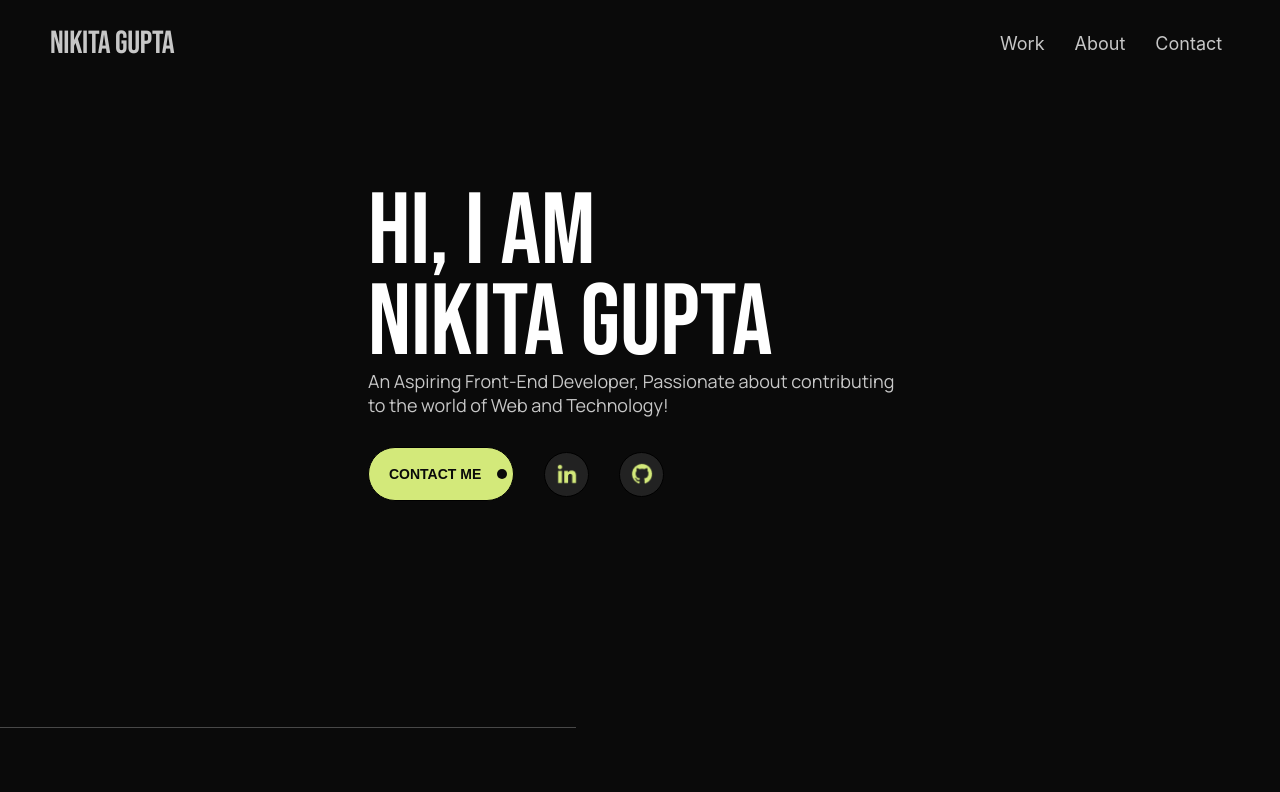
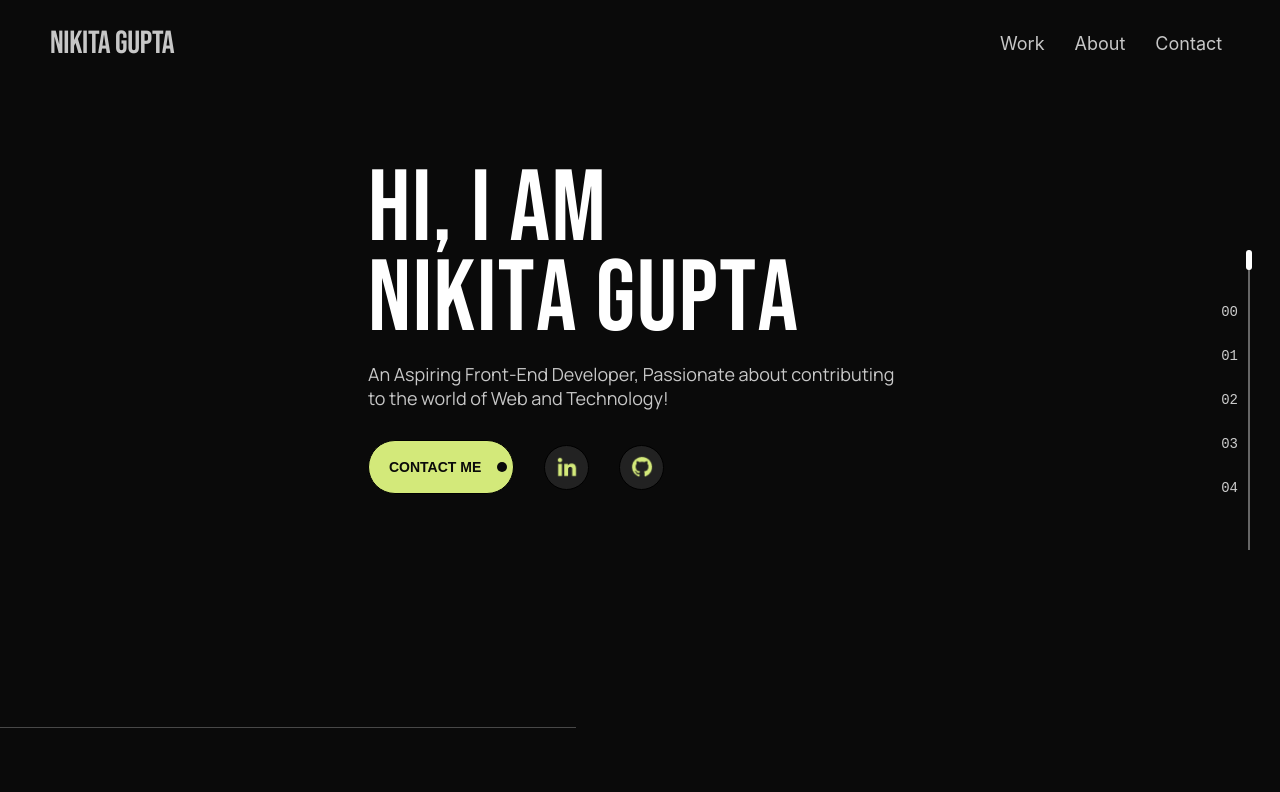
Before and after one commit to Nikita-Gupta23/Portfolio, a Next.js app: page / in a window 1280 px wide. Shown: the top 792 px of the page. Built offline with nearby package versions, Linux system fonts and the light colour scheme.

Commit message:
scroller and hover

```diff
--- a/src/app/page.tsx
+++ b/src/app/page.tsx
@@ -5,10 +5,11 @@ import Hero from "@/components/her-section/page";
 import Project from "@/components/project-section/page";
 import Head from "next/head";
 import Image from "next/image";
-
+import Scroller from "@/components/scroller/scroller"
 export default function Home() {
   return (
     <>
+      <Scroller></Scroller>
       <Head>
         <link rel="icon" href='/favicon.ico' />
       </Head>
--- a/src/components/about-me/page.tsx
+++ b/src/components/about-me/page.tsx
@@ -1,11 +1,12 @@
 import Link from "next/link";
+import HoverEffect from "../hoverEffect/HoverEffect";
 
 
 export default function About() {
     return (
         <>
-            <div className="about-container">
-                <div className="about-title">ABOUT ME</div>
+            <div className="about-container" id="about">
+                <div className="about-title"><HoverEffect text="ABOUT ME"></HoverEffect></div>
                 <div className="about-box">
                     <div className="about-header">I am a front-end developer based in Sydney. <br></br>Has Mechanical Engineering background. </div>
                     <div className="about-text">
--- a/src/components/contact-me/contact.css
+++ b/src/components/contact-me/contact.css
@@ -1,7 +1,7 @@
 .contact-container{
     display: flex;
-    padding: 100px;
-    gap: 200px;
+    padding: 80px 120px;
+    gap: 150px;
 }
 
 .section{
--- a/src/components/contact-me/page.tsx
+++ b/src/components/contact-me/page.tsx
@@ -2,12 +2,13 @@
 import Image from "next/image";
 import Link from "next/link";
 import Form from "next/form"
+import HoverEffect from "../hoverEffect/HoverEffect";
 
 export default function Contact() {
     return (
-        <div className="contact-container">
+        <div className="contact-container" id="contact">
             <div className="left section">
-                <div className="connect">Let's Connect</div>
+                <div className="connect"><HoverEffect text="Let's Connect"></HoverEffect></div>
                 <div className="text">Say hello at    <Link href="#mail">nik23.gupta@gmail.com</Link></div>
                 <div className="text">For more info, here’s my  <Link href="#resume">resume</Link></div>
                 <div className="links">
@@ -21,14 +22,16 @@ export default function Contact() {
             <div className="right section">
                 <div className="form">
                     <Form action="">
-                        <label id="Name">Name</label>
-                        <input type="text" placeholder="Please Enter Your Name" ></input>
-                        <label id="Email">Email</label>
-                        <input type="text" placeholder="Please Enter Your Email" ></input>
-                        <label id="Subject">Subject</label>
-                        <input type="text" placeholder="Please Enter Your Subject" ></input>
-                        <label id="Message">Message</label>
-                        <input type="text" placeholder="Please Enter Your Message" ></input>
+                        <label htmlFor="Name">Name</label>
+                        <input type="text" placeholder="Please Enter Your Name" id="Name"></input>
+                        <label htmlFor="Email">Email</label>
+                        <input id="Email" type="text" placeholder="Please Enter Your Email" ></input>
+                        <label htmlFor="Subject">Subject</label>
+                        <input id="Subject" type="text" placeholder="Please Enter Your Subject" ></input>
+                        <label htmlFor="Message">Message</label>
+                        <input id="Message" type="text" placeholder="Please Enter Your Message" ></input>
+                        <input type="submit"></input>
+                        <input type="reset" />
                     </Form>
                 </div>
             </div>
--- a/src/components/header-nav/page.tsx
+++ b/src/components/header-nav/page.tsx
@@ -6,8 +6,8 @@ export default function Header() {
             <Link href="" className="logo-name">Nikita Gupta</Link>
             <div className="links">
                 <Link href="#work">Work</Link>
-                <Link href="#About">About</Link>
-                <Link href="#Contact">Contact</Link>
+                <Link href="#about">About</Link>
+                <Link href="#contact">Contact</Link>
             </div>
         </div>
     )
--- a/src/components/her-section/hero.css
+++ b/src/components/her-section/hero.css
@@ -15,9 +15,19 @@
     font-size: 101px;
     /* font-style: normal;
     font-weight: 400; */
-    line-height: 91px;
+    line-height: 45px;
     font-family: "Bebas Neue";
+    letter-spacing: 1.5px;
   }
+  /* .intro span{
+    display: inline-block;
+    transition: all 0.3s ease-in-out;
+  }
+
+  .intro span:hover{
+    color: #f4a949;
+  transform: translateY(-4px);
+  } */
 
   .intro-line {
     color: var(--offwhite-color);
@@ -25,6 +35,7 @@
     /* font-style: normal;
     font-weight: 400;
     line-height: 27px; */
+    margin-top:40px;
     font-family: "Manrope";
   }
 
--- a/src/components/her-section/page.tsx
+++ b/src/components/her-section/page.tsx
@@ -1,11 +1,12 @@
 import Image from "next/image";
 import Link from "next/link";
+import HoverEffect from "../hoverEffect/HoverEffect";
 
 export default function Hero() {
     return (
         <div className="hero-container">
             <div className="desc-container">
-                <div className="intro">Hi, I am <br></br> Nikita Gupta</div>
+                <div className="intro"><HoverEffect text="Hi, I am"></HoverEffect> <br></br><HoverEffect text="Nikita Gupta"></HoverEffect></div>
                 <div className="intro-line">An Aspiring Front-End Developer, Passionate about contributing to the world of Web and Technology!</div>
                 <div className="profiles">
                     <button className="contact-btn1">Contact Me
--- /dev/null
+++ b/src/components/hoverEffect/HoverEffect.css
@@ -0,0 +1,18 @@
+
+  .letter {
+    display: inline-block;
+    transition: transform 0.3s ease;
+    cursor: pointer;
+  }
+
+  .letter:hover {
+    animation: bounce 0.4s ease;
+    color: var(--green-color)
+  }
+
+  @keyframes bounce {
+    0%   { transform: translateY(0); }
+    30%  { transform: translateY(-8px); }
+    60%  { transform: translateY(4px); }
+    100% { transform: translateY(0); }
+  }
--- /dev/null
+++ b/src/components/hoverEffect/HoverEffect.tsx
@@ -0,0 +1,20 @@
+
+import './HoverEffect.css';
+
+type Props = {
+    text: string;
+};
+
+const BouncyText = ({ text }: Props) => {
+    return (
+        <div>
+            {text.split('').map((char, index) => (
+                <span key={index} className="letter">
+                    {char === ' ' ? '\u00A0' : char}
+                </span>
+            ))}
+        </div>
+    );
+};
+
+export default BouncyText;
--- a/src/components/project-section/page.tsx
+++ b/src/components/project-section/page.tsx
@@ -4,6 +4,7 @@ import ProjectCard from "./card";
 import { useEffect, useRef } from 'react'
 import gsap from 'gsap'
 import ScrollTrigger from 'gsap/ScrollTrigger'
+import HoverEffect from "../hoverEffect/HoverEffect";
 
 gsap.registerPlugin(ScrollTrigger)
 
@@ -65,9 +66,9 @@ export default function Project() {
     }, [])
     // ScrollTrigger.refresh();
     return (
-        <div className="project-container">
+        <div className="project-container" id="work">
             <div className="project-header-box ">
-                <div className="project-header">Featured Projects</div>
+                <div className="project-header"><HoverEffect text="Featured Projects"></HoverEffect></div>
                 <div className="project-desc">Here are some of the selected projects that showcase my passion for front-end development.</div>
             </div>
             <div className="project-card-container" ref={sectionRef}>
--- /dev/null
+++ b/src/components/scroller/scroller.css
@@ -0,0 +1,44 @@
+.scroll-indicator {
+    position: fixed;
+   right: 30px;
+    top: 50%;
+    transform: translateY(-50%);
+    display: flex;
+    align-items: center;
+    gap: 10px;
+    z-index: 50;
+  }
+
+  .labels {
+    display: flex;
+    flex-direction: column;
+    gap: 28px;
+    color: #ccc;
+    font-family: monospace;
+    font-size: 14px;
+  }
+
+  .line-wrapper {
+    position: relative;
+    width: 2px;
+    height: 300px;
+    background: transparent;
+  }
+
+  .track-line {
+    position: absolute;
+    width: 2px;
+    height: 100%;
+    background-color: #666;
+    left: 0;
+  }
+
+  .scroll-thumb {
+    position: absolute;
+    width: 6px;
+    height: 20px;
+    border-radius: 3px;
+    background-color: white;
+    left: -2px;
+    top: 0;
+  }
--- /dev/null
+++ b/src/components/scroller/scroller.tsx
@@ -0,0 +1,42 @@
+
+"use client";
+
+import { useEffect } from "react";
+import gsap from "gsap";
+import ScrollTrigger from "gsap/ScrollTrigger";
+import "./scroller.css";
+
+gsap.registerPlugin(ScrollTrigger);
+
+const Scroller = () => {
+  useEffect(() => {
+    gsap.to("#scrollThumb", {
+      y: 280, // Adjust to match line height minus thumb height
+      ease: "none",
+      scrollTrigger: {
+        trigger: "body",
+        start: "top top",
+        end: "bottom bottom",
+        scrub: true,
+      },
+    });
+  }, []);
+
+  return (
+    <div className="scroll-indicator">
+      <div className="labels">
+        <span>00</span>
+        <span>01</span>
+        <span>02</span>
+        <span>03</span>
+        <span>04</span>
+      </div>
+      <div className="line-wrapper">
+        <div className="track-line"></div>
+        <div id="scrollThumb" className="scroll-thumb"></div>
+      </div>
+    </div>
+  );
+};
+
+export default Scroller;
```
